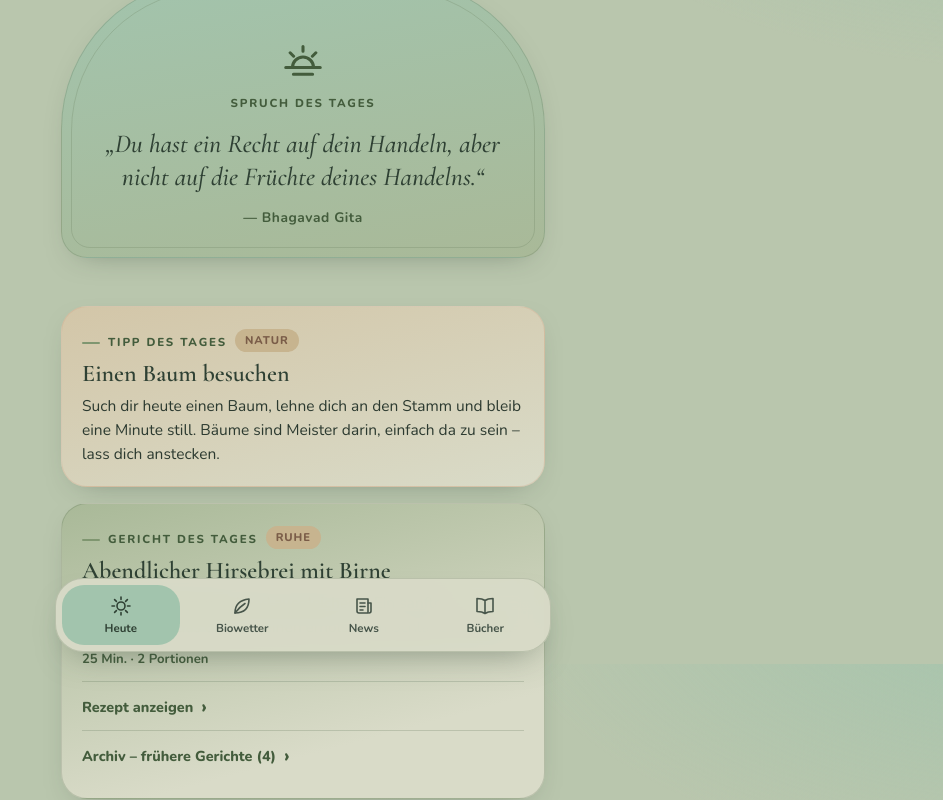
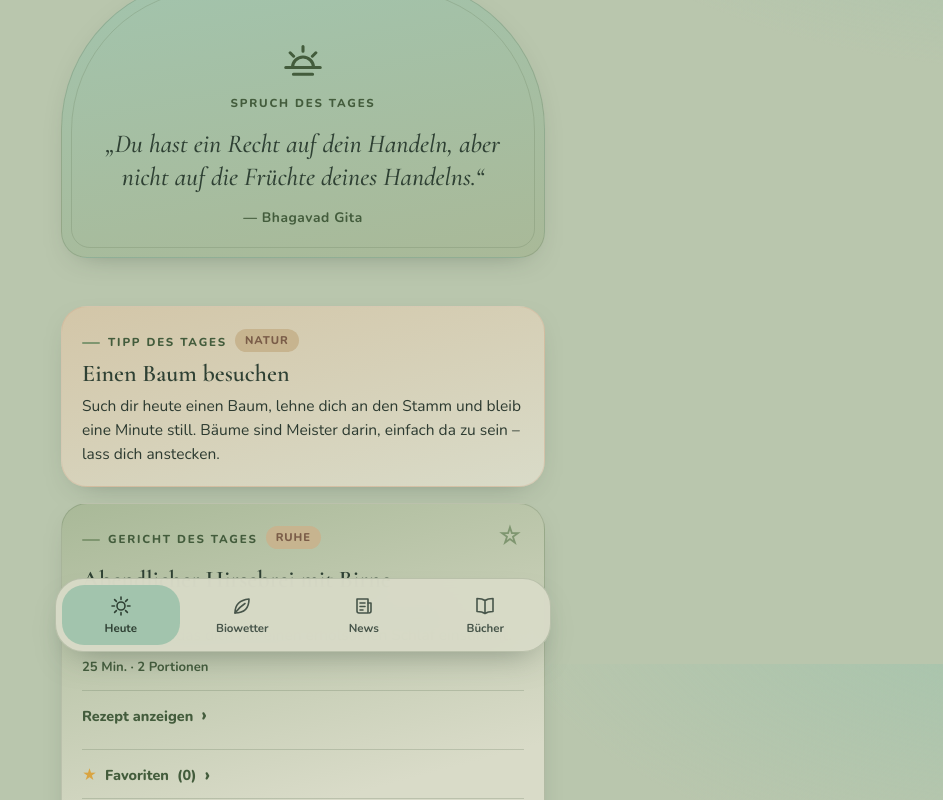
Before and after one commit to 8syfkhz4wy-cloud/Spiritual-Light, a plain HTML site: page site/index.html in a window 1280 px wide. Shown: the part 136-936 px from the top of the page, without its empty margins (337-1280 px from the left). Drawn offline with Linux system fonts and the light colour scheme.

Commit message:
Group the dish archive by month and add favourites
- The archive is grouped by month (newest month open), each with its
  count of dishes.
- A star on today's dish and on every archive entry marks a favourite;
  favourites are stored on the phone.
- A new 'Favoriten' section in the dish card lists all starred dishes
  with their full recipes; stars stay in sync everywhere.

Co-Authored-By: Claude Opus 5.5 <noreply@anthropic.com>
Claude-Session: https://claude.ai/code/session_01GgY12fGGo1Jc9ycuARXx9M

```diff
--- a/site/app.js
+++ b/site/app.js
@@ -190,7 +190,89 @@ const recipeBody = (d) =>
     h('h4', {}, 'Zubereitung'),
     h('ol', {}, d.steps.map((s) => h('li', {}, s))));
 
-/** Archiv: alle Gerichte der vergangenen Tage, neueste zuerst. Rezepte werden erst beim Aufklappen gebaut. */
+// ---------- Favoriten (werden auf dem Handy gespeichert) ----------
+
+const FAV_KEY = 'spiritual-light:favorite-dishes';
+const ALL_DISHES = [...DISHES, BIRTHDAY.dish];
+
+function loadFavs() {
+  try {
+    const v = JSON.parse(localStorage.getItem(FAV_KEY));
+    return Array.isArray(v) ? v : [];
+  } catch {
+    return [];
+  }
+}
+let favs = loadFavs();
+const isFav = (d) => favs.includes(d.title);
+
+function toggleFav(d) {
+  favs = isFav(d) ? favs.filter((t) => t !== d.title) : [d.title, ...favs];
+  try { localStorage.setItem(FAV_KEY, JSON.stringify(favs)); } catch {}
+  // alle Sterne dieses Gerichts und die Favoriten-Liste aktualisieren, ohne offene Rezepte zu schließen
+  for (const b of document.querySelectorAll('.fav-star')) {
+    if (b.dataset.dish === d.title) setStar(b, isFav(d));
+  }
+  updateFavList();
+}
+
+function setStar(btn, on) {
+  btn.classList.toggle('is-on', on);
+  btn.setAttribute('aria-pressed', String(on));
+  btn.setAttribute('aria-label', on ? 'Aus Favoriten entfernen' : 'Als Favorit merken');
+  btn.textContent = on ? '★' : '☆';
+}
+
+function starButton(d) {
+  const btn = h('button', { type: 'button', class: 'fav-star', 'data-dish': d.title });
+  btn.addEventListener('click', (e) => {
+    e.preventDefault(); // nicht gleichzeitig das Rezept auf- oder zuklappen
+    e.stopPropagation();
+    toggleFav(d);
+  });
+  setStar(btn, isFav(d));
+  return btn;
+}
+
+const dishMeta = (d) => `${d.time} · ${d.servings} ${d.servings === 1 ? 'Portion' : 'Portionen'}`;
+
+/** Aufklappbarer Eintrag (Archiv und Favoriten); das Rezept wird erst beim Öffnen gebaut. */
+function dishEntry(d, dateLabel) {
+  const entry = h('details', { class: 'archive-item' },
+    h('summary', {},
+      h('span', { class: 'archive-date' }, dateLabel || ''),
+      h('span', { class: 'archive-title' }, d.title),
+      starButton(d),
+      h('span', { class: 'archive-topic' }, d.topic)));
+  entry.addEventListener('toggle', () => {
+    if (entry.open && entry.childElementCount === 1) {
+      entry.append(h('div', { class: 'archive-detail' },
+        h('p', { class: 'dish-meaning' }, d.meaning),
+        h('p', { class: 'dish-meta' }, dishMeta(d)),
+        recipeBody(d)));
+    }
+  });
+  return entry;
+}
+
+function favSection() {
+  return h('details', { class: 'recipe favorites', id: 'fav-section' },
+    h('summary', {}, h('span', { class: 'fav-head' }, '★'), ' Favoriten ', h('span', { id: 'fav-count' })),
+    h('div', { class: 'archive-list', id: 'fav-list' }));
+}
+
+function updateFavList() {
+  const list = $('#fav-list');
+  if (!list) return;
+  const dishes = favs.map((t) => ALL_DISHES.find((d) => d.title === t)).filter(Boolean);
+  $('#fav-count').textContent = `(${dishes.length})`;
+  list.replaceChildren(...(dishes.length
+    ? dishes.map((d) => dishEntry(d))
+    : [h('p', { class: 'archive-empty' }, 'Tippe beim Gericht des Tages oder im Archiv auf den Stern ☆, dann sammelt sich hier deine Lieblingsküche.')]));
+}
+
+// ---------- Archiv, nach Monaten gruppiert ----------
+
 function dishArchive() {
   const days = [];
   const today = new Date();
@@ -203,38 +285,40 @@ function dishArchive() {
     archive.append(h('p', { class: 'archive-empty' }, 'Ab morgen findest du hier alle bisherigen Gerichte des Tages.'));
     return archive;
   }
-  const list = h('div', { class: 'archive-list' },
-    days.map((date) => {
-      const d = dishFor(date);
-      const entry = h('details', { class: 'archive-item' },
-        h('summary', {},
-          h('span', { class: 'archive-date' }, date.toLocaleDateString('de-DE', { weekday: 'short', day: 'numeric', month: 'short' })),
-          h('span', { class: 'archive-title' }, d.title),
-          h('span', { class: 'archive-topic' }, d.topic)));
-      entry.addEventListener('toggle', () => {
-        if (entry.open && entry.childElementCount === 1) {
-          entry.append(h('div', { class: 'archive-detail' },
-            h('p', { class: 'dish-meaning' }, d.meaning),
-            h('p', { class: 'dish-meta' }, `${d.time} · ${d.servings} ${d.servings === 1 ? 'Portion' : 'Portionen'}`),
-            recipeBody(d)));
-        }
-      });
-      return entry;
-    }));
-  archive.append(list);
+  const months = new Map();
+  for (const date of days) {
+    const key = `${date.getFullYear()}-${date.getMonth()}`;
+    if (!months.has(key)) months.set(key, []);
+    months.get(key).push(date);
+  }
+  let first = true;
+  const groups = [...months.values()].map((dates) => {
+    const label = dates[0].toLocaleDateString('de-DE', { month: 'long', year: 'numeric' });
+    const group = h('details', { class: 'month-group', ...(first ? { open: '' } : {}) },
+      h('summary', {}, h('span', {}, label), h('span', { class: 'month-count' }, `${dates.length} ${dates.length === 1 ? 'Gericht' : 'Gerichte'}`)),
+      h('div', { class: 'archive-list' },
+        dates.map((date) => dishEntry(dishFor(date), date.toLocaleDateString('de-DE', { weekday: 'short', day: 'numeric' })))));
+    first = false;
+    return group;
+  });
+  archive.append(h('div', { class: 'month-list' }, groups));
   return archive;
 }
 
 function renderDish() {
   const d = dishFor(new Date());
   $('#dish').replaceChildren(
-    h('div', {}, h('span', { class: 'eyebrow' }, 'Gericht des Tages'), h('span', { class: 'tag' }, d.topic)),
+    h('div', { class: 'dish-top' },
+      h('div', {}, h('span', { class: 'eyebrow' }, 'Gericht des Tages'), h('span', { class: 'tag' }, d.topic)),
+      starButton(d)),
     h('h3', {}, d.title),
     h('p', { class: 'dish-meaning' }, d.meaning),
-    h('p', { class: 'dish-meta' }, `${d.time} · ${d.servings} ${d.servings === 1 ? 'Portion' : 'Portionen'}`),
+    h('p', { class: 'dish-meta' }, dishMeta(d)),
     h('details', { class: 'recipe' }, h('summary', {}, 'Rezept anzeigen'), recipeBody(d)),
+    favSection(),
     dishArchive(),
   );
+  updateFavList();
 }
 
 function renderTip() {
--- a/site/styles.css
+++ b/site/styles.css
@@ -436,18 +436,40 @@ button.pill-card { width: 100%; text-align: left; cursor: pointer; }
 .archive-list { display: grid; gap: 6px; padding-bottom: 6px; }
 .archive-item { background: var(--glass); border: 1px solid var(--line); border-radius: 16px; }
 .archive-item > summary {
-  list-style: none; cursor: pointer; display: grid; grid-template-columns: auto 1fr auto; gap: 2px 10px; align-items: baseline;
+  list-style: none; cursor: pointer; display: grid; grid-template-columns: auto 1fr auto auto; gap: 2px 8px; align-items: center;
   padding: 10px 12px;
 }
 .archive-item > summary::-webkit-details-marker { display: none; }
 .archive-date { font-size: 0.74rem; font-weight: 800; color: var(--sage-deep); white-space: nowrap; }
 .archive-title { font-family: var(--serif); font-weight: 600; font-size: 1.05rem; color: var(--forest); line-height: 1.2; }
-.archive-item > summary::after { content: '›'; grid-row: 1; grid-column: 3; color: var(--sage); font-size: 1.15rem; transition: transform 0.2s; }
+.archive-item > summary::after { content: '›'; grid-row: 1; grid-column: 4; color: var(--sage); font-size: 1.15rem; transition: transform 0.2s; }
 .archive-item[open] > summary::after { transform: rotate(90deg); }
 .archive-topic { grid-column: 2; font-size: 0.72rem; color: var(--muted); font-weight: 700; }
 .archive-item[open] > summary { border-bottom: 1px solid var(--line); }
 .archive-detail { padding: 10px 12px 2px; }
 .archive-detail .dish-meta { margin: 6px 0 4px; }
+.dish-top { display: flex; align-items: flex-start; justify-content: space-between; gap: 10px; }
+.fav-star {
+  flex: none; width: 34px; height: 34px; display: grid; place-items: center; border-radius: 50%;
+  font-size: 1.3rem; line-height: 1; color: var(--sage); background: transparent; cursor: pointer;
+  transition: transform 0.2s, color 0.2s;
+}
+.fav-star:active { transform: scale(1.25); }
+.fav-star.is-on { color: #d9a441; }
+:root[data-theme='abend'] .fav-star.is-on { color: #e8c06a; }
+.dish-top .fav-star { margin: -6px -6px 0 0; font-size: 1.55rem; width: 40px; height: 40px; }
+.archive-item .fav-star { grid-row: 1; grid-column: 3; width: 30px; height: 30px; font-size: 1.15rem; }
+.archive-topic { grid-row: 2; }
+.fav-head { color: #d9a441; }
+.month-list { display: grid; gap: 8px; padding-bottom: 6px; }
+.month-group > summary {
+  list-style: none; cursor: pointer; display: flex; align-items: baseline; justify-content: space-between; gap: 8px;
+  padding: 8px 2px; font-family: var(--serif); font-weight: 600; font-size: 1.15rem; color: var(--forest);
+}
+.month-group > summary::-webkit-details-marker { display: none; }
+.month-group > summary > span:first-child::after { content: '›'; margin-left: 8px; color: var(--sage); font-family: var(--sans); display: inline-block; transition: transform 0.2s; }
+.month-group[open] > summary > span:first-child::after { transform: rotate(90deg); }
+.month-count { font-family: var(--sans); font-size: 0.74rem; font-weight: 700; color: var(--muted); }
 .tag {
   display: inline-block; margin-left: 8px; padding: 3px 10px; border-radius: 999px;
   background: var(--sand); color: var(--tag-ink); font-size: 0.7rem; font-weight: 800; letter-spacing: 0.08em; text-transform: uppercase;
--- a/site/sw.js
+++ b/site/sw.js
@@ -1,5 +1,5 @@
 // Service Worker: macht die App installierbar und offline nutzbar.
-const CACHE = 'spiritual-light-v15';
+const CACHE = 'spiritual-light-v16';
 const SHELL = [
   './',
   'index.html',
```
